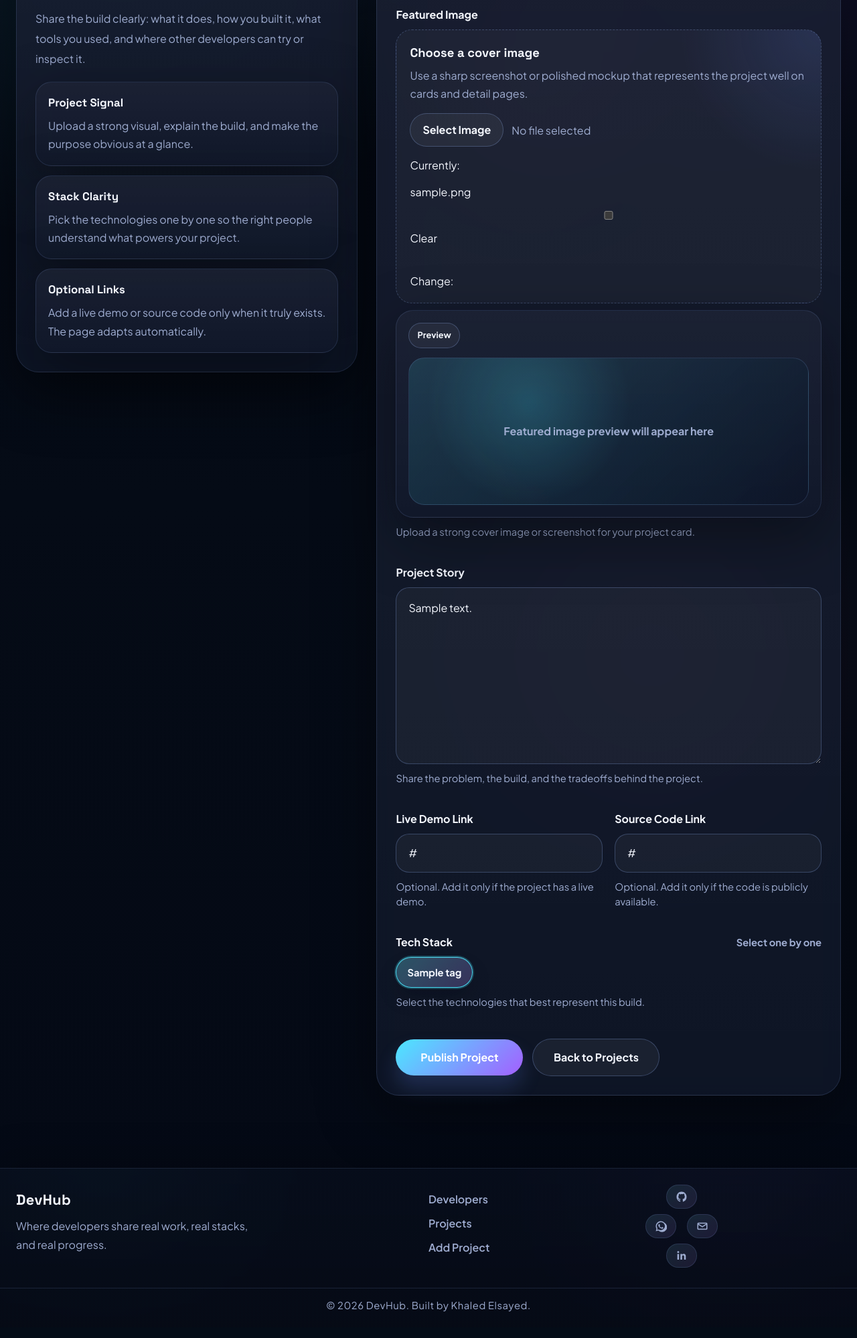
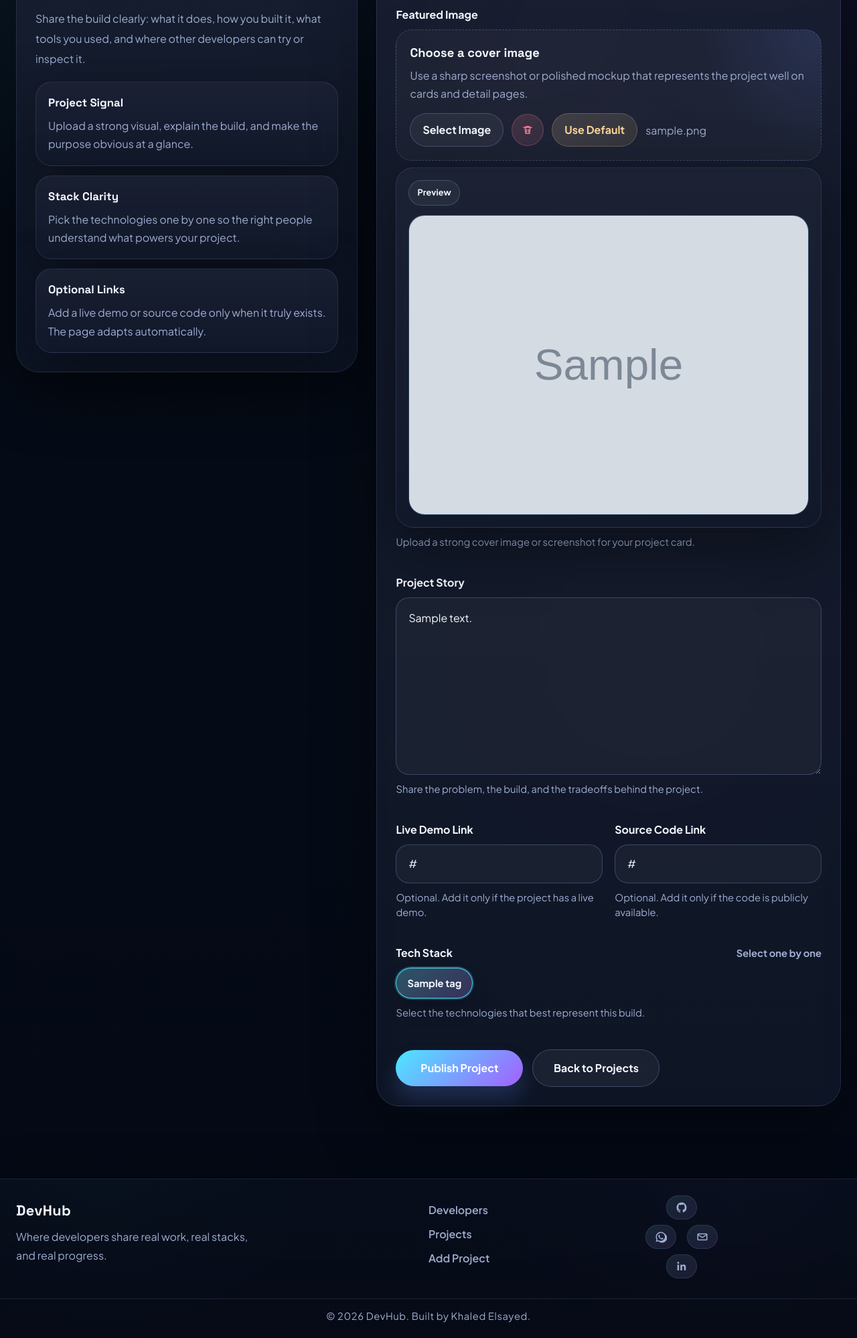
Before and after one commit to khaledelsayed2003/devhub, a Django app: page /projects/update-project/00000000-0000-0000-0000-000000000001/ in a window 1280 px wide. Shown: the part 405-2403 px from the top of the page at 67% size. Before the commit the page ends 2364 px from the top, so only its background shows below. Run offline with Django 5.2, Linux system fonts and the light colour scheme; a user stored in the database is signed in; tables that the repository leaves empty hold one stand-in row (values such as "Sample post"); grey boxes marked "Sample" are stand-in pictures; some web fonts are replaced.

Commit message:
Fix project image reset flow and refine edit form behavior

```diff
--- a/projects/forms.py
+++ b/projects/forms.py
@@ -4,6 +4,8 @@ from .models import Project
 
 
 class ProjectForm(ModelForm):
+    remove_featured_image = forms.BooleanField(required=False, widget=forms.HiddenInput())
+
     class Meta:
         model = Project
         fields = ['title', 'featured_image', 'description', 'demo_link', 'source_link', 'tags']
@@ -12,7 +14,7 @@ class ProjectForm(ModelForm):
                 'class': 'project-form-input',
                 'placeholder': 'Give your project a clear, memorable name',
             }),
-            'featured_image': forms.ClearableFileInput(attrs={
+            'featured_image': forms.FileInput(attrs={
                 'class': 'project-form-file-input',
                 'accept': 'image/*',
             }),
@@ -50,3 +52,21 @@ class ProjectForm(ModelForm):
         self.fields['demo_link'].help_text = 'Optional. Add it only if the project has a live demo.'
         self.fields['source_link'].help_text = 'Optional. Add it only if the code is publicly available.'
         self.fields['tags'].help_text = 'Select the technologies that best represent this build.'
+
+    def save(self, commit=True):
+        project = super().save(commit=False)
+        remove_featured_image = self.cleaned_data.get('remove_featured_image')
+        image_field = Project._meta.get_field('featured_image')
+        default_image = image_field.default
+
+        if project.pk and remove_featured_image:
+            current_image = getattr(project, 'featured_image', None)
+            if current_image and current_image.name and current_image.name != default_image:
+                current_image.delete(save=False)
+            project.featured_image = default_image
+
+        if commit:
+            project.save()
+            self.save_m2m()
+
+        return project
--- a/projects/templates/projects/project_form.html
+++ b/projects/templates/projects/project_form.html
@@ -76,9 +76,23 @@
                 <strong>Choose a cover image</strong>
                 <span>Use a sharp screenshot or polished mockup that represents the project well on cards and detail pages.</span>
               </div>
+              {{ form.remove_featured_image }}
               <div class="project-form-upload-controls">
                 <label for="{{ form.featured_image.id_for_label }}" class="ghost-button project-upload-trigger">Select Image</label>
-                <span class="project-upload-name" id="projectUploadName">No file selected</span>
+                <button type="button" class="ghost-button project-upload-clear" id="projectUploadClear" aria-label="Clear selected image and restore current project image">
+                  <svg viewBox="0 0 24 24" aria-hidden="true">
+                    <path d="M4 7h16" fill="none" stroke="currentColor" stroke-linecap="round" stroke-width="2"/>
+                    <path d="M9 7V5h6v2" fill="none" stroke="currentColor" stroke-linecap="round" stroke-linejoin="round" stroke-width="2"/>
+                    <path d="M7 7l1 12h8l1-12" fill="none" stroke="currentColor" stroke-linecap="round" stroke-linejoin="round" stroke-width="2"/>
+                    <path d="M10 11v5M14 11v5" fill="none" stroke="currentColor" stroke-linecap="round" stroke-width="2"/>
+                  </svg>
+                </button>
+                {% if is_update %}
+                <button type="button" class="ghost-button project-upload-default" id="projectUploadDefault">Use Default</button>
+                {% endif %}
+                <span class="project-upload-name" id="projectUploadName">
+                  {% if form.instance.featured_image %}{{ form.instance.featured_image.name|cut:"projects/" }}{% else %}No file selected{% endif %}
+                </span>
               </div>
               {{ form.featured_image }}
             </div>
@@ -86,8 +100,19 @@
             <div class="project-form-preview" id="projectImagePreview">
               <div class="project-form-preview-shell">
                 <span class="project-form-preview-badge">Preview</span>
-                <div class="project-form-preview-art" id="projectPreviewArt">
-                  <span>Featured image preview will appear here</span>
+                <div
+                  class="project-form-preview-art"
+                  id="projectPreviewArt"
+                  {% if form.instance.featured_image %}
+                  data-existing-src="{{ form.instance.featured_image.url }}"
+                  data-existing-name="{{ form.instance.featured_image.name|cut:'projects/' }}"
+                  {% endif %}
+                >
+                  {% if form.instance.featured_image %}
+                    <img src="{{ form.instance.featured_image.url }}" alt="{{ form.instance.title }} featured image">
+                  {% else %}
+                    <span>Featured image preview will appear here</span>
+                  {% endif %}
                 </div>
               </div>
             </div>
--- a/projects/views.py
+++ b/projects/views.py
@@ -42,7 +42,7 @@ def createProject(request):
     else:
         form = ProjectForm()
 
-    return render(request, 'projects/project_form.html', {'form': form})
+    return render(request, 'projects/project_form.html', {'form': form, 'is_update': False})
 
 @login_required(login_url='login')
 def updateProject(request, pk):
@@ -57,7 +57,7 @@ def updateProject(request, pk):
     else:
         form = ProjectForm(instance=project)
 
-    return render(request, 'projects/project_form.html', {'form': form})
+    return render(request, 'projects/project_form.html', {'form': form, 'is_update': True})
 
 @login_required(login_url='login')
 def deleteProject(request, pk):
--- a/static/js/project-form.js
+++ b/static/js/project-form.js
@@ -1,35 +1,75 @@
 const projectImageInput = document.getElementById("id_featured_image");
 const projectUploadName = document.getElementById("projectUploadName");
 const projectPreviewArt = document.getElementById("projectPreviewArt");
+const projectUploadClear = document.getElementById("projectUploadClear");
+const projectUploadDefault = document.getElementById("projectUploadDefault");
+const projectRemoveFlag = document.querySelector('input[name="remove_featured_image"]');
+const existingProjectImageSrc =
+  projectPreviewArt && projectPreviewArt.dataset ? projectPreviewArt.dataset.existingSrc || "" : "";
+const existingProjectImageName =
+  projectPreviewArt && projectPreviewArt.dataset ? projectPreviewArt.dataset.existingName || "" : "";
+const defaultProjectImageSrc = "/images/default.png";
+let currentObjectUrl = null;
+
+function revokeCurrentObjectUrl() {
+  if (currentObjectUrl) {
+    URL.revokeObjectURL(currentObjectUrl);
+    currentObjectUrl = null;
+  }
+}
 
 function setProjectPreview(file) {
   if (!projectPreviewArt) {
     return;
   }
 
+  revokeCurrentObjectUrl();
+
   if (!file) {
+    if (existingProjectImageSrc) {
+      projectPreviewArt.innerHTML = `<img src="${existingProjectImageSrc}" alt="Current project image">`;
+      if (projectUploadName) {
+        projectUploadName.textContent = existingProjectImageName || "Current image";
+      }
+      return;
+    }
+
     projectPreviewArt.innerHTML = "<span>Featured image preview will appear here</span>";
+    if (projectUploadName) {
+      projectUploadName.textContent = "No file selected";
+    }
     return;
   }
 
-  const objectUrl = URL.createObjectURL(file);
-  projectPreviewArt.innerHTML = `<img src="${objectUrl}" alt="Selected project preview">`;
+  currentObjectUrl = URL.createObjectURL(file);
+  projectPreviewArt.innerHTML = `<img src="${currentObjectUrl}" alt="Selected project preview">`;
 
   const previewImage = projectPreviewArt.querySelector("img");
   if (previewImage) {
     previewImage.addEventListener(
       "load",
-      () => {
-        URL.revokeObjectURL(objectUrl);
-      },
+      () => {},
       { once: true }
     );
   }
 }
 
+function setProjectPreviewFromSrc(src, altText) {
+  if (!projectPreviewArt) {
+    return;
+  }
+
+  revokeCurrentObjectUrl();
+  projectPreviewArt.innerHTML = `<img src="${src}" alt="${altText}">`;
+}
+
 if (projectImageInput) {
   projectImageInput.addEventListener("change", () => {
     const file = projectImageInput.files && projectImageInput.files[0];
+
+    if (projectRemoveFlag) {
+      projectRemoveFlag.value = "";
+    }
 
     if (projectUploadName) {
       projectUploadName.textContent = file ? file.name : "No file selected";
@@ -38,3 +78,28 @@ if (projectImageInput) {
     setProjectPreview(file);
   });
 }
+
+if (projectUploadClear && projectImageInput) {
+  projectUploadClear.addEventListener("click", () => {
+    projectImageInput.value = "";
+    if (projectRemoveFlag) {
+      projectRemoveFlag.value = "";
+    }
+    setProjectPreview(null);
+  });
+}
+
+if (projectUploadDefault && projectImageInput) {
+  projectUploadDefault.addEventListener("click", () => {
+    projectImageInput.value = "";
+    if (projectRemoveFlag) {
+      projectRemoveFlag.value = "on";
+    }
+    setProjectPreviewFromSrc(defaultProjectImageSrc, "Default project image");
+    if (projectUploadName) {
+      projectUploadName.textContent = "Default image";
+    }
+  });
+}
+
+setProjectPreview(null);
--- a/static/styles/projects.css
+++ b/static/styles/projects.css
@@ -2353,6 +2353,42 @@ body.light-theme .project-detail-review-negative .project-detail-review-sentimen
   box-shadow: inset 0 2px 10px rgba(0, 0, 0, 0.18), 0 0 0 1px rgba(75, 232, 255, 0.2);
 }
 
+.project-upload-clear {
+  width: 48px;
+  height: 48px;
+  padding: 0;
+  color: #ff7b93;
+  border-color: rgba(255, 123, 147, 0.26);
+  background:
+    linear-gradient(135deg, rgba(255, 123, 147, 0.12), rgba(255, 98, 132, 0.08)),
+    rgba(255, 255, 255, 0.03);
+}
+
+.project-upload-clear:hover,
+.project-upload-clear:focus-visible {
+  border-color: rgba(255, 123, 147, 0.42);
+  box-shadow: 0 14px 28px rgba(0, 0, 0, 0.16), 0 0 0 1px rgba(255, 123, 147, 0.12);
+}
+
+.project-upload-clear svg {
+  width: 18px;
+  height: 18px;
+}
+
+.project-upload-default {
+  color: #ffd79a;
+  border-color: rgba(255, 215, 154, 0.22);
+  background:
+    linear-gradient(135deg, rgba(255, 215, 154, 0.12), rgba(255, 188, 92, 0.08)),
+    rgba(255, 255, 255, 0.03);
+}
+
+.project-upload-default:hover,
+.project-upload-default:focus-visible {
+  border-color: rgba(255, 215, 154, 0.38);
+  box-shadow: 0 14px 28px rgba(0, 0, 0, 0.16), 0 0 0 1px rgba(255, 215, 154, 0.12);
+}
+
 .project-form-preview-shell {
   padding: 18px;
   border-radius: 26px;
@@ -2391,6 +2427,8 @@ body.light-theme .project-detail-review-negative .project-detail-review-sentimen
   width: 100%;
   height: 100%;
   object-fit: cover;
+  object-position: center;
+  display: block;
 }
 
 .project-tag-picker {
@@ -2528,6 +2566,22 @@ body.light-theme .project-upload-trigger:focus-visible {
   box-shadow: 0 14px 28px rgba(61, 91, 151, 0.12), 0 0 0 1px rgba(45, 100, 236, 0.12);
 }
 
+body.light-theme .project-upload-clear {
+  color: #d24f72;
+  border-color: rgba(210, 79, 114, 0.2);
+  background:
+    linear-gradient(135deg, rgba(255, 216, 225, 0.86), rgba(255, 241, 244, 0.96)),
+    rgba(255, 255, 255, 0.9);
+}
+
+body.light-theme .project-upload-default {
+  color: #a06c16;
+  border-color: rgba(210, 154, 34, 0.22);
+  background:
+    linear-gradient(135deg, rgba(255, 236, 186, 0.92), rgba(255, 248, 222, 0.98)),
+    rgba(255, 255, 255, 0.9);
+}
+
 body.light-theme .project-upload-trigger:active {
   border-color: rgba(45, 100, 236, 0.58);
   background: rgba(45, 100, 236, 0.08);
```
